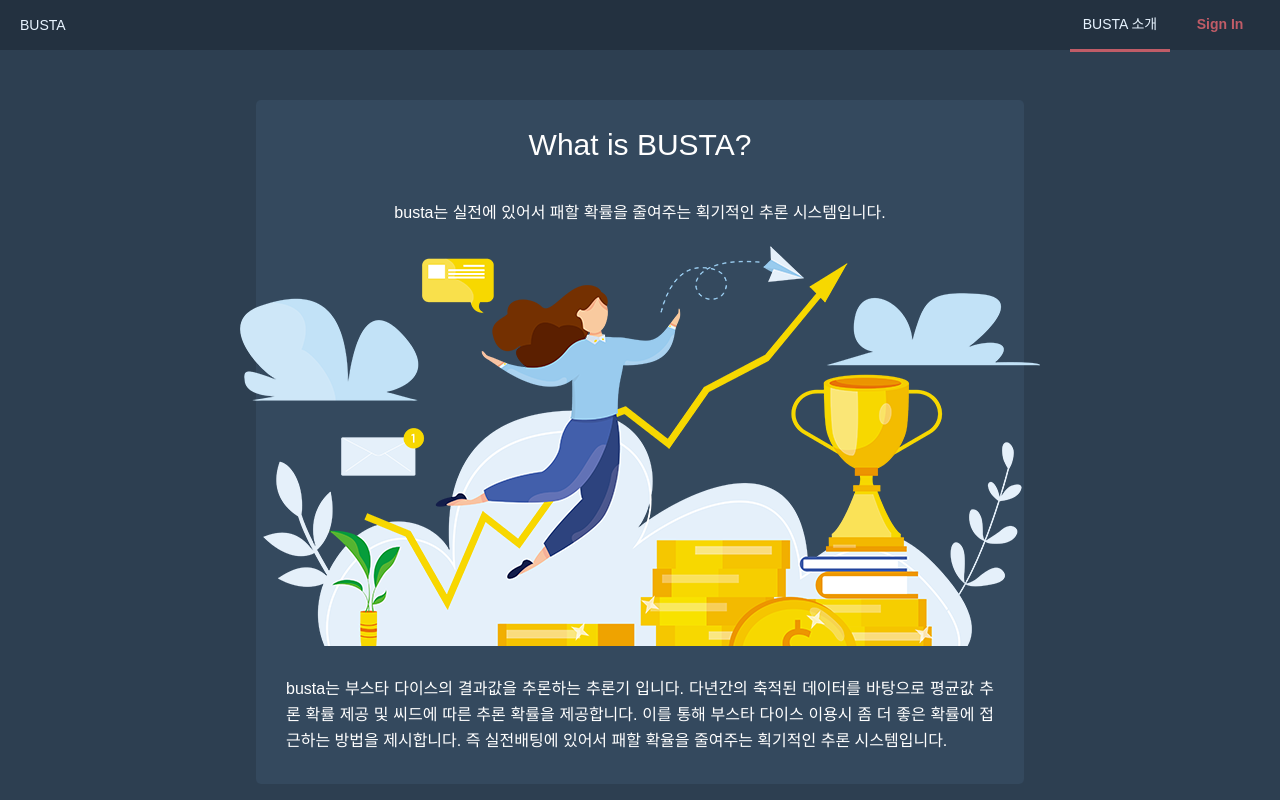
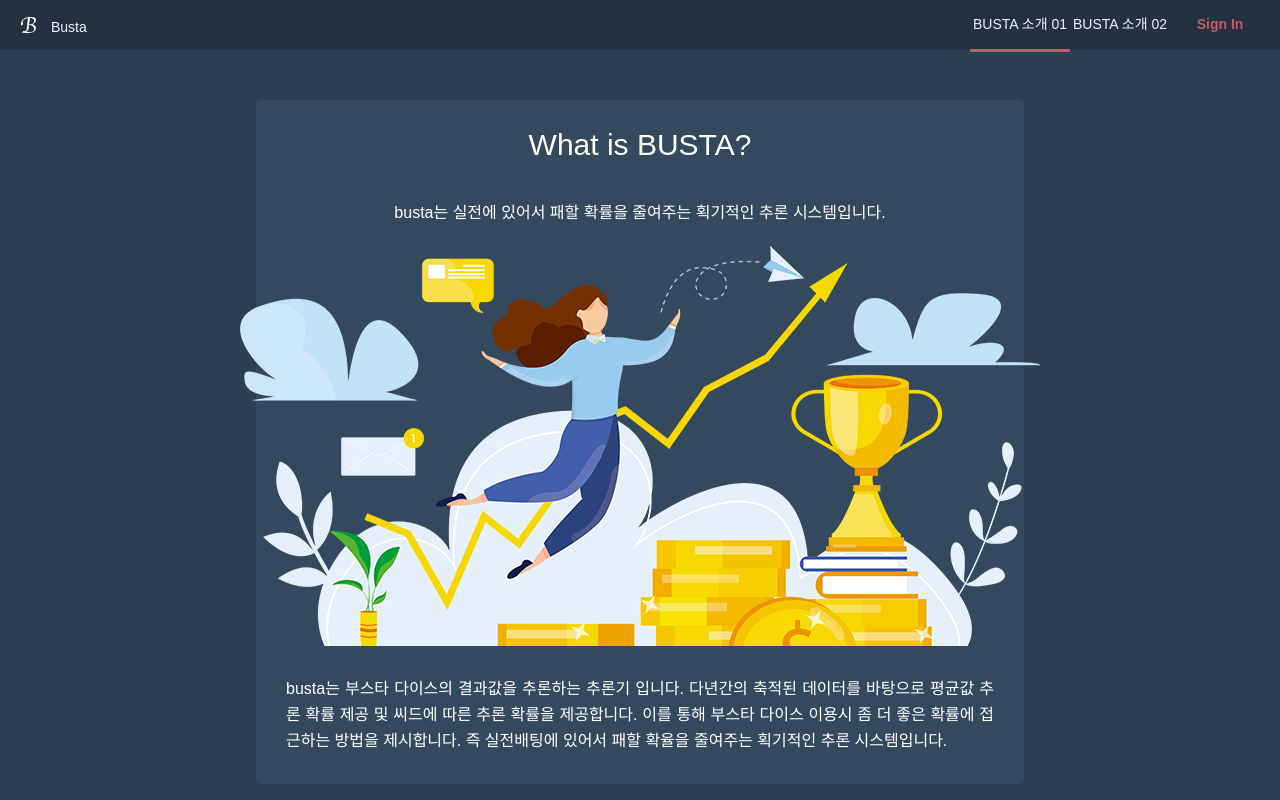
Before and after one commit to zizimoos/delta_busta_test, a React (Create React App) app: page /product in a window 1280 px wide. Shown: the top 800 px of the page. Built offline with nearby package versions, Linux system fonts and the light colour scheme; no server answers.

Commit message:
add modal

```diff
--- a/src/Components/Header.js
+++ b/src/Components/Header.js
@@ -5,6 +5,9 @@ import Burger from "./Buger";
 import { authService } from "../fbase";
 import { dbService } from "../fbase";
 import { dockId } from "../Routes/Auth";
+
+import logo from "../assets/img/busta_logo.png";
+// import testImg from "../assets/img/testimg.png";
 
 const Header = styled.header`
   position: fixed;
@@ -21,10 +24,25 @@ const Header = styled.header`
   z-index: 10;
   /* box-shadow: 0px 1px 5px 2px rgba(0, 0, 0, 0.8); */
 `;
+const LogoContainer = styled.div`
+  display: flex;
+  justify-content: flex-start;
+`;
 const Logo = styled.div`
+  width: 16px;
+  height: 16px;
   margin-left: 10px;
+  background-image: url(${(props) => props.img});
+  background-size: contain;
+  background-repeat: no-repeat;
+  background-position-x: center;
+  z-index: 100;
+  /* background-color: whitesmoke; */
 `;
-
+const TextBox = styled.div`
+  margin-top: 3px;
+  margin-left: 15px;
+`;
 const HeaderC = ({ userObj }) => {
   const listner = async (event) => {
     event.preventDefault();
@@ -36,7 +54,10 @@ const HeaderC = ({ userObj }) => {
   enablePrevent();
   return (
     <Header>
-      <Logo>BUSTA</Logo>
+      <LogoContainer>
+        <Logo img={logo}></Logo>
+        <TextBox>Busta</TextBox>
+      </LogoContainer>
       <Burger userObj={userObj}></Burger>
       {/* <RightMenu></RightMenu> */}
     </Header>
--- a/src/Components/Modal.js
+++ b/src/Components/Modal.js
@@ -3,6 +3,7 @@ import styled from "styled-components";
 
 import "react-responsive-modal/styles.css";
 import { Modal } from "react-responsive-modal";
+import { withRouter } from "react-router-dom";
 
 // import logo from "../assets/img/busta_logo.png";
 
@@ -13,11 +14,42 @@ const styles = {
 
 const ModalBox = styled.div`
   width: 500px;
-  background-image: url(logo);
-  background-size: cover;
+  position: relative;
+`;
+const ModaTitle = styled.div`
+  margin-top: 20px;
+  margin-bottom: 10px;
+  text-align: center;
+  font-size: 20px;
+`;
+// const LogoBack = styled.div`
+//   width: 300px;
+//   height: 300px;
+//   position: absolute;
+//   top: 0;
+//   color: gray;
+
+//   background-image: url(${(props) => props.img});
+//   background-size: contain;
+//   background-repeat: no-repeat;
+//   filter: invert(8%);
+//   z-index: 0;
+// `;
+const ManualButton = styled.div`
+  padding: 3px;
+  padding-top: 5px;
+  padding-bottom: 5px;
+  width: 100px;
+  text-align: center;
+  background-color: dodgerblue;
+  border-radius: 3px;
+  cursor: pointer;
+  margin-left: 20px;
+  color: whitesmoke;
+  z-index: 10;
 `;
 
-const ModalApp = () => {
+const ModalApp = ({ history }) => {
   const [state, setState] = useState({ open: true });
 
   //   const onOpenModal = () => {
@@ -27,7 +59,10 @@ const ModalApp = () => {
   const onCloseModal = () => {
     setState({ open: false });
   };
-
+  const goManul = () => {
+    history.push("/product");
+    setState({ open: false });
+  };
   const { open } = state;
 
   return (
@@ -35,15 +70,17 @@ const ModalApp = () => {
       {/* <h2>react-responsive-modal</h2>
       <button onClick={onOpenModal}>Open modal</button> */}
       <Modal open={open} onClose={onCloseModal}>
-        <h2 style={{ padding: "20px", textAlign: "center" }}> 알려 드립니다</h2>
+        <ModaTitle> 공지 드립니다</ModaTitle>
         <ModalBox>
-          <p style={{ padding: "20px" }}>
+          <p style={{ padding: "20px", lineHeight: "23px" }}>
             10월 30일 업데이트로 인하여 오전 6시 부터 오전 10시까지 접속이
             제한됩니다. 많은 양해 부탁드립니다.
           </p>
-          <a href="https://zen-bardeen-a3a1a8.netlify.app/product">
-            <div>설명서</div>
-          </a>
+          <p style={{ padding: "20px" }}>
+            사용 설명은 아래 버튼을 클릭하셔서 확인 하시면 됩니다.
+          </p>
+          {/* <LogoBack img={logo}></LogoBack> */}
+          <ManualButton onClick={goManul}>사용 설명서</ManualButton>
           <p style={{ padding: "20px" }}></p>
         </ModalBox>
       </Modal>
@@ -51,4 +88,4 @@ const ModalApp = () => {
   );
 };
 
-export default ModalApp;
+export default withRouter(ModalApp);
--- a/src/Components/RightMenu.js
+++ b/src/Components/RightMenu.js
@@ -78,14 +78,14 @@ const RightNav = ({ location: { pathname }, open, userObj }) => {
             <Slink to="/">Search</Slink>
           </Item>
           <Item current={pathname === "/product"}>
-            <Slink to="/product">BUSTA 소개</Slink>
+            <Slink to="/product">BUSTA 소개 01</Slink>
           </Item>
-          {/* <Item current={pathname === "/company"}>
-          <Slink to="/company">Company</Slink>
-        </Item>
-        <Item current={pathname === "/detail"}>
-          <Slink to="/detail">Detail</Slink>
-        </Item> */}
+          <Item current={pathname === "/company"}>
+            <Slink to="/company">BUSTA 소개 02</Slink>
+          </Item>
+          {/* <Item current={pathname === "/detail"}>
+            <Slink to="/detail">Detail</Slink>
+          </Item> */}
           <Item
             onClick={preSignOut}
             current={!authService.currentUser}
@@ -99,7 +99,10 @@ const RightNav = ({ location: { pathname }, open, userObj }) => {
       ) : (
         <>
           <Item current={pathname === "/product"}>
-            <Slink to="/product">BUSTA 소개</Slink>
+            <Slink to="/product">BUSTA 소개 01</Slink>
+          </Item>
+          <Item current={pathname === "/company"}>
+            <Slink to="/company">BUSTA 소개 02</Slink>
           </Item>
           <Item
             onClick={preSignOut}
--- a/src/Routes/Auth.js
+++ b/src/Routes/Auth.js
@@ -124,7 +124,7 @@ const Auth = ({ history }) => {
         if (check.length !== 0) {
           setError("이미 다른 곳에서 접속중입니다.");
           setLogin({ loggIn: false });
-          await setTimeout(() => history.push("/production"), 1000);
+          await setTimeout(() => history.push("/product"), 1000);
         } else if (check.length === 0) {
           setError("지금 로그인 중입니다.");
           if (!login) {
--- a/src/Routes/Home/HomeContainer.js
+++ b/src/Routes/Home/HomeContainer.js
@@ -8,13 +8,13 @@ import { dockId } from "../../Routes/Auth";
 // import AudioUrl from "../../assets/sound/barAlarm.mp3";
 
 const HomeContainer = () => {
-  const [chance, setChance] = useState([]);
+  const [chance, setChance] = useState([2, 2, 2, 2, 2, 2, 2, 2, 2, 2, 2, 2]);
   const [percent, setPercent] = useState([]);
-  const [sum, setSum] = useState(0);
+  const [sum, setSum] = useState(24);
   const [overfifteen, setOverfifteen] = useState(0);
   const [loading, setLoading] = useState(false);
   const [searchTerm, setSearchTerm] = useState("");
-  const [error, setError] = useState("");
+  const [error, setError] = useState("접속 되었습니다. 검색을 시작하세요.");
   const [xData, setXdata] = useState([]);
   const [xserverSeed, setxServerSeed] = useState("");
   const [xclientSeed, setxClientSeed] = useState("");
```
